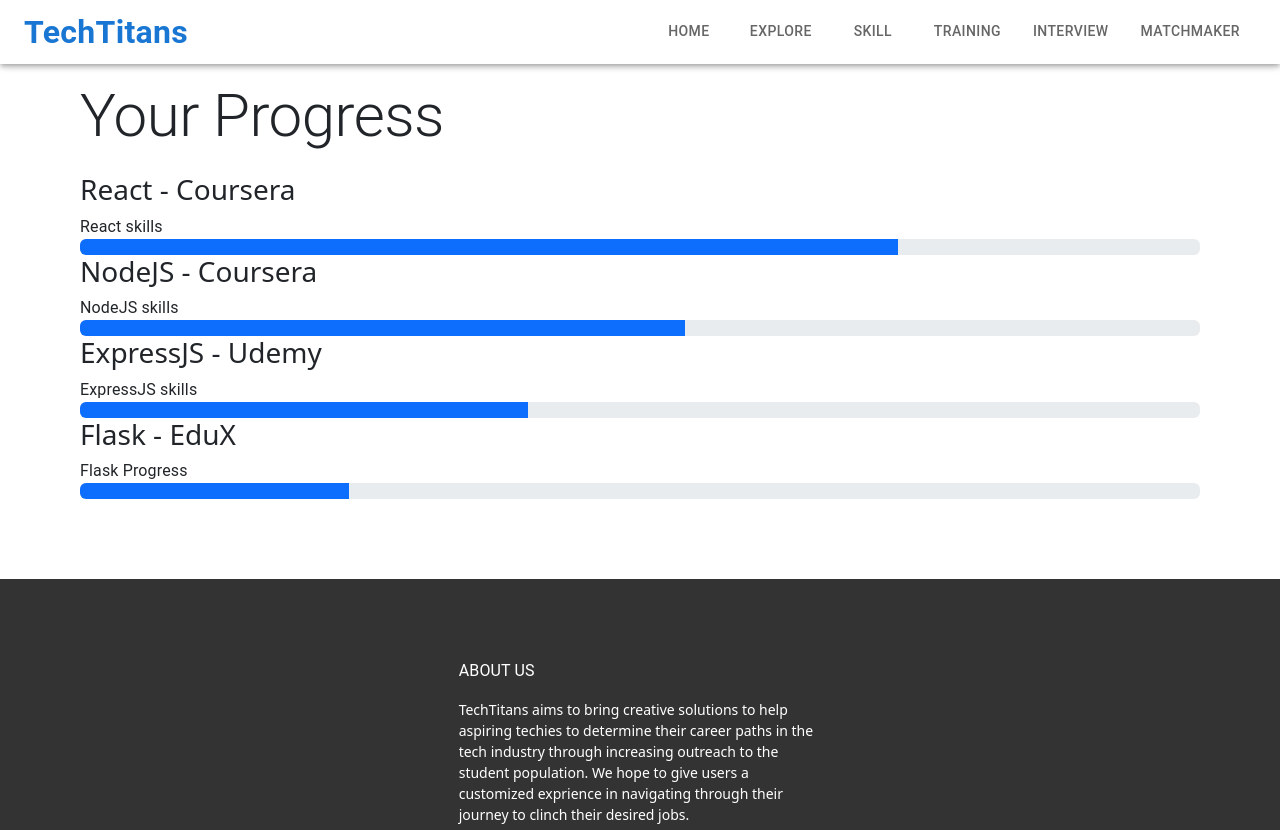
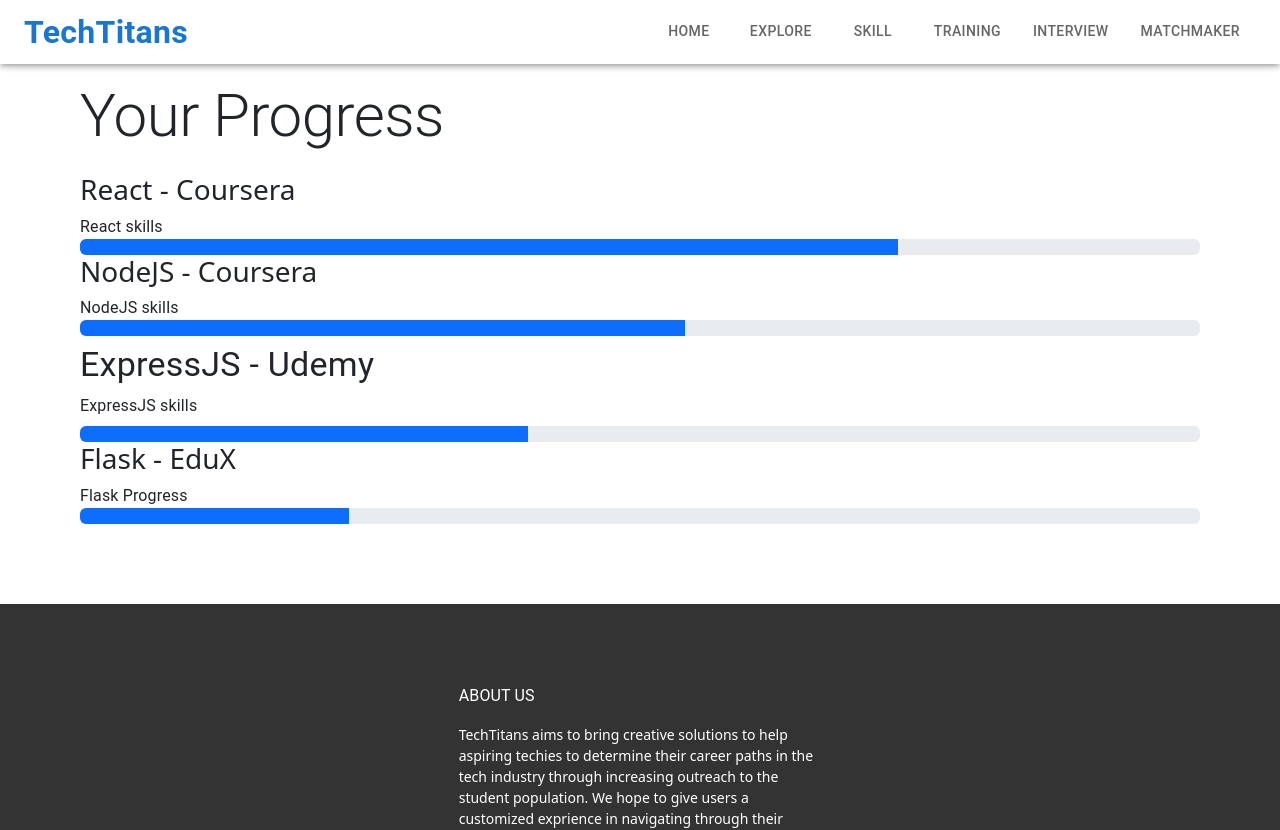
Before and after one commit to Purifish/TechTitans-techfest-project, a React (Create React App) app in the folder frontend/: page /skill in a window 1280 px wide. Shown: the top 830 px of the page. Built offline with nearby package versions, Linux system fonts and the light colour scheme.

Commit message:
padding updated

```diff
--- a/frontend/src/pages/skill/Skill.jsx
+++ b/frontend/src/pages/skill/Skill.jsx
@@ -25,8 +25,8 @@ function Skill() {
       </div>
 
       <div className="progressBar">
-        <h3>ExpressJS - Udemy</h3>
-        <Typography>ExpressJS skills</Typography>
+        <Typography paddingTop={1} variant='h4'>ExpressJS - Udemy</Typography>
+        <Typography paddingBottom={1} paddingTop= {1}>ExpressJS skills</Typography>
         <ProgressBar now={40} />
       </div>
 
```
